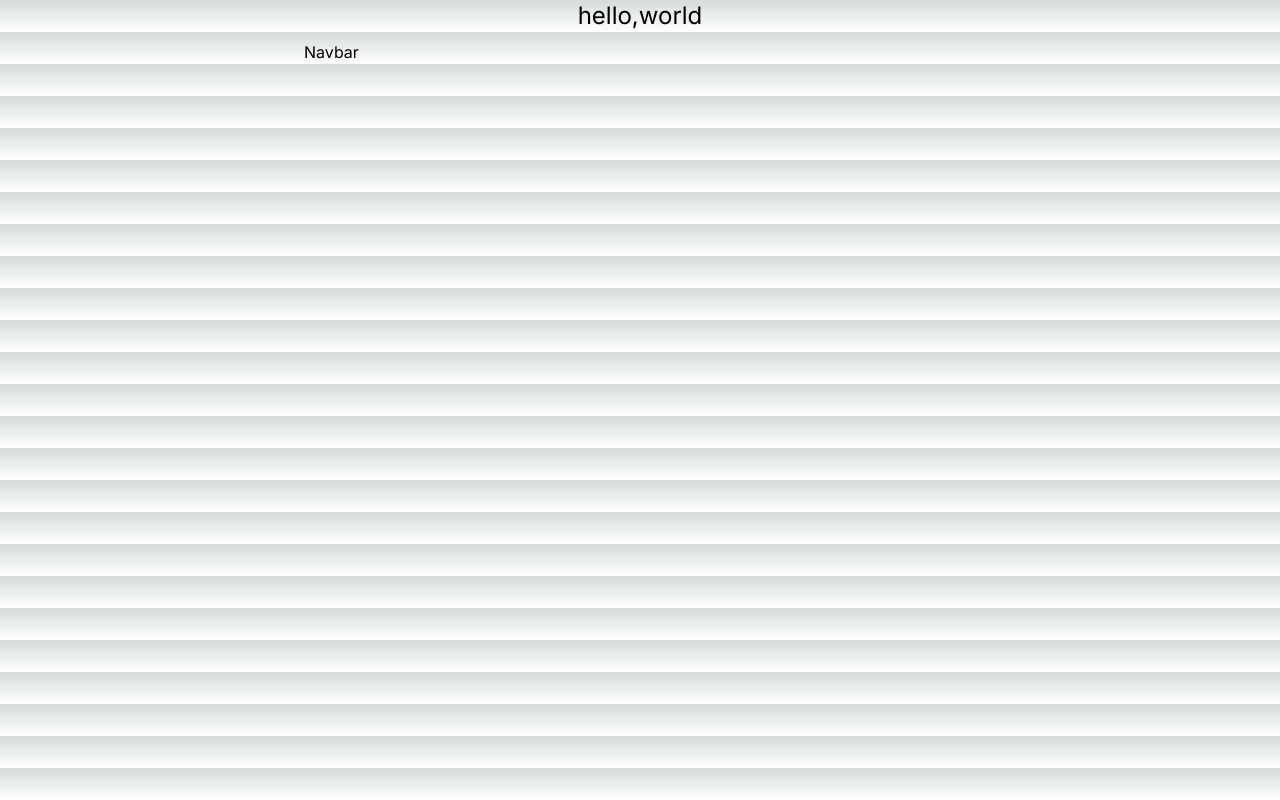
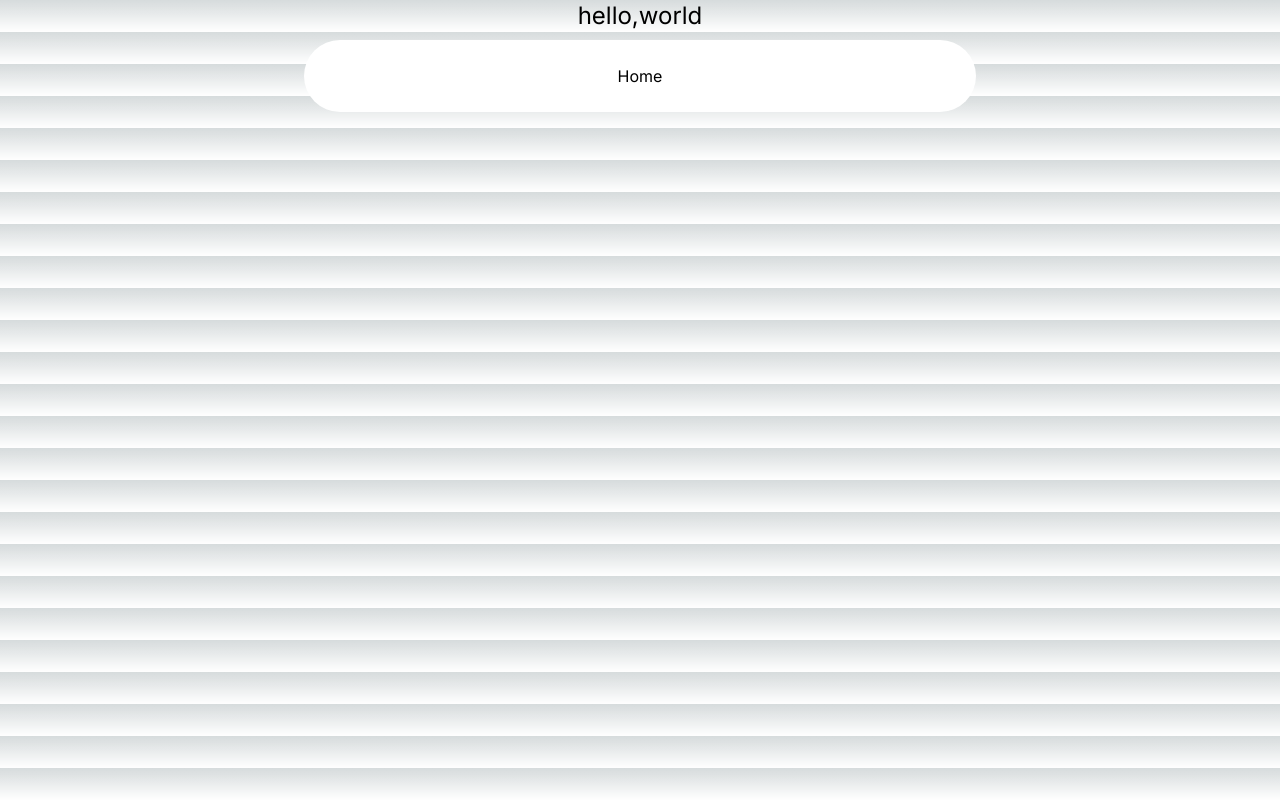
Before and after one commit to MohdZaidRapid/01-nextjs, a Next.js app: page / in a window 1280 px wide. Built offline with nearby package versions, Linux system fonts and the light colour scheme.

Commit message:
added accetrnity

```diff
--- a/src/components/Navbar.tsx
+++ b/src/components/Navbar.tsx
@@ -11,7 +11,15 @@ function Navbar({ className }: { className?: string }) {
     <div
       className={cn("fixed top-10 inset-x-0 max-w-2xl mx-auto z-50", className)}
     >
-      Navbar
+      <Menu setActive={setActive}>
+        <Link href={"#"}>
+          <MenuItem
+            setActive={setActive}
+            active={active}
+            item="Home"
+          ></MenuItem>
+        </Link>
+      </Menu>
     </div>
   );
 }
```
